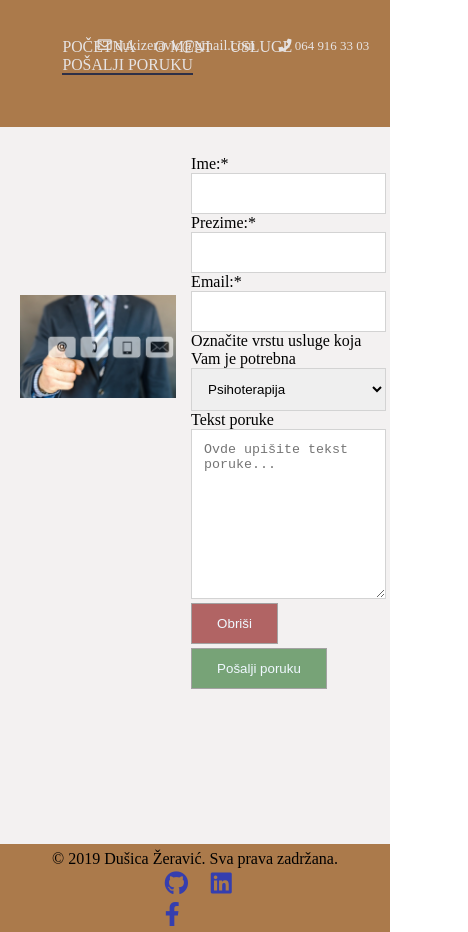
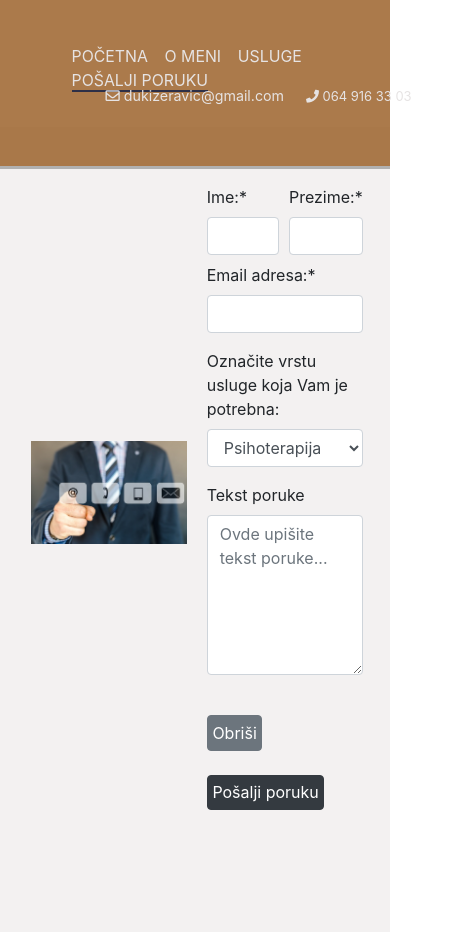
Before and after one commit to DusicaZeravic/Portfolio, a plain HTML site: page kontakt.html in a window 390 px wide. Shown: the top 932 px of the page, 468 px wide, since content can reach past the window. Drawn offline with nearby package versions, Linux system fonts and the light colour scheme; a web font is replaced by a local one.

Commit message:
Fourth version

```diff
--- /dev/null
+++ b/JS/main.js
@@ -0,0 +1,51 @@
+
+var errorMessage = document.querySelector('#errorMessage');
+
+// Clear errorMessage div
+function clearErrorMessage() {
+    errorMessage.textContent = "";
+}
+
+// Form validate
+$(document).ready(function () {
+    // reaction on keyup
+    $('#reg_fname').keyup(function () {
+        let $th = $(this);
+        if ($th.val().length > 25 || $th.val().length < 2) {
+            errorMessage.textContent = "Ime treba da sadrži između 2 i 25 karaktera!";
+            return false;
+        } else {
+           clearErrorMessage();
+        }
+    });
+
+    $('#reg_lname').keyup(function () {
+        let $th = $(this);
+        if ($th.val().length > 25 || $th.val().length < 2) {
+            errorMessage.textContent = "Prezime treba da sadrži između 2 i 25 karaktera!";
+            return false;
+        } else {
+            clearErrorMessage();
+        }
+    });
+
+    $('#reg_email').keyup(function () {
+        let $th = $(this);
+        if ($th.val().lastIndexOf(".") < $th.val().indexOf("@") || $th.val().indexOf("@") === -1 || $th.val().lastIndexOf('.') === -1) {
+            errorMessage.textContent = "Unesite validnu email adresu!";
+            return false;
+        } else {
+            clearErrorMessage();
+        }
+    });
+
+    $('#subject').keyup(function () {
+        let $th = $(this);
+        if ($th.val().length < 200 || $th.val().length > 400) {
+            errorMessage.textContent = "Poruka treba da sadrži između 200 i 400 karaktera!";
+            return false;
+        } else {
+            clearErrorMessage();
+        }
+    });
+});
--- a/css/style.css
+++ b/css/style.css
@@ -93,7 +93,7 @@ html {
     border-radius: 50%;
 }
 
-.glavni-naslov {
+.main-head {
     margin-top: 2%;
     text-align: center;
     font-size: 300%;
@@ -262,6 +262,7 @@ html {
 .text {
     margin: 10% 3% 0 3%;
 }
+
 .border {
     border-style: ridge;
     margin: 2% 0;
@@ -340,14 +341,6 @@ footer ul {
         "f f f f f f f f f f f f";
 }
 
-.container-form .navbar {
-    padding-top: 1.5%;
-}
-
-.container-form .contact-bar {
-    margin-top: 2%;
-}
-
 .header-form {
     grid-area: h;
 }
@@ -360,8 +353,8 @@ footer ul {
 
 .picture-form {
     position: relative;
-    right: -5%;
-    top: 18%;
+    right: -8%;
+    top: 23%;
     float: left;
     width: 50%;
 }
@@ -371,58 +364,24 @@ footer ul {
 }
 
 .form-part {
-    width: 50%;
+    width: 40%;
+    height: 100vh;
     float: right;
     position: relative;
-    top: 6%;
-    right: 1%;
-}
-
-.form {
-    width: 90%;
+    top: 5%;
+    right: 7%;
 }
 
 .footer-form {
     grid-area: f;
 }
 
-input[type=text], select, textarea {
-    width: 100%;
-    padding: 12px;
-    border: 1px solid lightgray;
-  }
-
-input[type=email] {
-    width: 100%;
-    padding: 12px;
-    border: 1px solid lightgray;
+input[type=reset] {
+    padding: 12px 20px;
 }
 
-
 input[type=submit] {
-    background-color: rgb(119, 163, 119);
-    color: aliceblue;
-    padding: 12px 25px;
-    border: 1px solid rgb(163, 162, 162);
-    cursor: pointer;
-    margin-top: 2%;
-  }
-
-  input[type=submit]:hover {
-    background-color: #3c7a3f;
-  }
-
-  input[type=reset] {
-      background-color: rgb(177, 100, 100);
-      color: aliceblue;
-      padding: 12px 25px;
-      cursor: pointer;
-      border: 1px solid rgb(163, 162, 162);
-      margin-right: 1%;
-  }
-
-  input[type=reset]:hover {
-    background-color: #9c4a4a;
+    padding: 12px 20px;
   }
 
   /* --------FOOTER------- */
@@ -442,13 +401,13 @@ footer {
 .social-links,
 .social-links-services,
 .social-links-form {
-    margin-left: 36%;
+    margin-left: 38%;
     width: 30%;
 }
 
 .social-links li {
     display: inline-block;
-    padding-left: 20%;
+    padding-left: 25%;
     margin-top: -3%;
 }
 
@@ -461,7 +420,7 @@ footer {
 .social-links-form li {
     display: inline-block;
     padding-left: 20%;
-    margin-top: 3%;
+    margin-top: -3%;
 }
 
 .social-links a,
@@ -470,8 +429,8 @@ footer {
     text-decoration: none;
     font-size: 150%;
     color: rgb(53, 62, 175);
+}
 
-}
 
 /* MEDIA QUERIES*/
 @media(max-width: 768px){
@@ -588,7 +547,16 @@ footer {
         }
 
     .form-part {
-        top: 4%;
+        margin-top: 4%;
+    }
+
+    .picture-form img {
+        margin-top: 60%;
+    }
+
+    .form-part .btn {
+        resize: both;
+        padding: 3%;
     }
 
 }
--- a/kontakt.html
+++ b/kontakt.html
@@ -1,18 +1,27 @@
 <!DOCTYPE html>
 <html lang="en">
+
 <head>
     <meta charset="UTF-8">
     <meta name="viewport" content="width=device-width, initial-scale=1.0">
     <meta http-equiv="X-UA-Compatible" content="ie=edge">
 
-    <link rel='shortcut icon' type='image/x-icon' href='/img/favicon.png'/>
-    <link rel="stylesheet" href="https://use.fontawesome.com/releases/v5.8.2/css/all.css" integrity="sha384-oS3vJWv+0UjzBfQzYUhtDYW+Pj2yciDJxpsK1OYPAYjqT085Qq/1cq5FLXAZQ7Ay" crossorigin="anonymous">
+    <!-- <script src="https://code.jquery.com/jquery-3.4.1.js"
+        integrity="sha256-WpOohJOqMqqyKL9FccASB9O0KwACQJpFTUBLTYOVvVU=" crossorigin="anonymous"></script> -->
+    <script src="https://cdnjs.cloudflare.com/ajax/libs/jquery/3.4.1/jquery.min.js"
+        integrity="sha256-CSXorXvZcTkaix6Yvo6HppcZGetbYMGWSFlBw8HfCJo=" crossorigin="anonymous"></script>
+    <link rel='shortcut icon' type='image/x-icon' href='/img/favicon.png' />
+    <link rel="stylesheet" href="https://stackpath.bootstrapcdn.com/bootstrap/4.3.1/css/bootstrap.min.css"
+        integrity="sha384-ggOyR0iXCbMQv3Xipma34MD+dH/1fQ784/j6cY/iJTQUOhcWr7x9JvoRxT2MZw1T" crossorigin="anonymous">
+    <link rel="stylesheet" href="https://use.fontawesome.com/releases/v5.8.2/css/all.css"
+        integrity="sha384-oS3vJWv+0UjzBfQzYUhtDYW+Pj2yciDJxpsK1OYPAYjqT085Qq/1cq5FLXAZQ7Ay" crossorigin="anonymous">
     <link href="https://fonts.googleapis.com/css?family=Frank+Ruhl+Libre:300,400&display=swap" rel="stylesheet">
-    <!-- <link rel="stylesheet" type="text/css" href="bootstrap.min.css"> -->
     <link rel="stylesheet" type="text/css" href="css/style.css">
+
 
     <title>Savetovaliste Zeravic | Posalji poruku</title>
 </head>
+
 <body>
     <div class="container-form">
         <div class="header-form">
@@ -38,8 +47,6 @@
                 </div>
             </nav>
         </div>
-
-
         <div class="content-form">
             <div class="picture-form">
                 <img src="img/contact-us.jpg">
@@ -47,40 +54,44 @@
 
             <div class="form-part">
                 <form>
-                    <label for="fname"> Ime:*</label>
-                    <input type="text" id="fname"  name="firstname">
+                    <div class="form-row">
+                        <div class="col">
+                            <label for="fname"> Ime:* </label>
+                            <input type="text" class="form-control" id="reg_fname" name="reg_fname" required>
+                        </div>
+                        <div class="col">
+                            <label for="lname"> Prezime:* </label>
+                            <input type="text" class="form-control mb-2" id="reg_lname" name="reg_lname" required>
+                        </div>
+                    </div>
 
-                    <br>
-
-                    <label for="lname"> Prezime:* </label>
-                    <input type="text" id="lname"  name="lastname">
-
-                    <br>
-
-                    <label for="email"> Email:* </label>
-                    <input type="email" id="email" name="email">
-
-                    <br>
-
-                    <label for="service"> Označite vrstu usluge koja Vam je potrebna </label>
-                    <select id="service" name="service">
-                        <option value="psihoterapija">Psihoterapija</option>
+                    <div class="form-group">
+                        <label for="email"> Email adresa:* </label>
+                        <input type="email" class="form-control" id="reg_email" name="reg_email" required>
+                    </div>
+                    <div class="form-group">
+                        <label for="service"> Označite vrstu usluge koja Vam je potrebna: </label>
+                        <select id="service" name="service" class="form-control">
+                            <option selected value="psihoterapija">Psihoterapija</option>
                             <option value="savetovanje">Savetovanje</option>
                             <option value="sihološka procena">Psihološka procena</option>
                             <option value="profesionalna orijentacije">Profesionalna orijentacija</option>
                         </select>
+                    </div>
+                    <div class="form-group">
+                        <label for="subject">Tekst poruke</label>
+                        <textarea id="subject" class="form-control" name="subject"
+                            placeholder="Ovde upišite tekst poruke..." style="height:160px"></textarea>
+                    </div>
 
-                    <br>
+                    <div id="errorMessage" class="error-message" style="color: red">
+                    </div>
 
-                    <label for="subject">Tekst poruke</label>
-                    <textarea id="subject" name="subject" placeholder="Ovde upišite tekst poruke..." style="height:170px"></textarea>
-
-                    <input id="button" type="reset" value="Obriši">
-                    <input type="submit" value="Pošalji poruku">
+                    <input id="button" class="btn btn-secondary mr-2 mt-4" type="reset" value="Obriši">
+                    <input type="submit" id="submit" class="btn btn-dark mt-4" value="Pošalji poruku">
                 </form>
             </div>
         </div>
-
         <footer class="footer-form">
             <div class="copyright">
                 <p>
@@ -91,13 +102,14 @@
                 <nav>
                     <ul class="social-links-form">
                         <li><a href="https://github.com/DusicaZeravic" target="_blank"><i class="fab fa-github"></i>
-                        <li><a href="https://www.linkedin.com/in/du%C5%A1ica-%C5%BEeravi%C4%87-916205141/" target="_blank"><i class="fab fa-linkedin"></i></i></a></li>
-                        <li><a href="https://www.facebook.com/dusica.zeravic" target="_blank"><i class="fab fa-facebook-f"></i></a></li>
+                        <li><a href="https://www.linkedin.com/in/du%C5%A1ica-%C5%BEeravi%C4%87-916205141/"
+                                target="_blank"><i class="fab fa-linkedin"></i></i></a></li>
                     </ul>
                 </nav>
             </div>
         </footer>
     </div>
-<script type="text/javascript" src="script.js"></script>
+    <script type="text/javascript" src="JS/main.js"></script>
 </body>
+
 </html>
```
Also changed, not shown: index.html (+15 -8 lines), o_meni.html (+15 -6 lines), usluge.html (+32 -10 lines), img/logo.png (deleted), img/rsz_1cooking.jpg (deleted), img/rsz_books.jpg (deleted), img/rsz_cat.jpg (deleted), img/rsz_yoga.png (deleted), img/telephone.png (deleted). Lines whose indentation alone changed are shown as unchanged.
